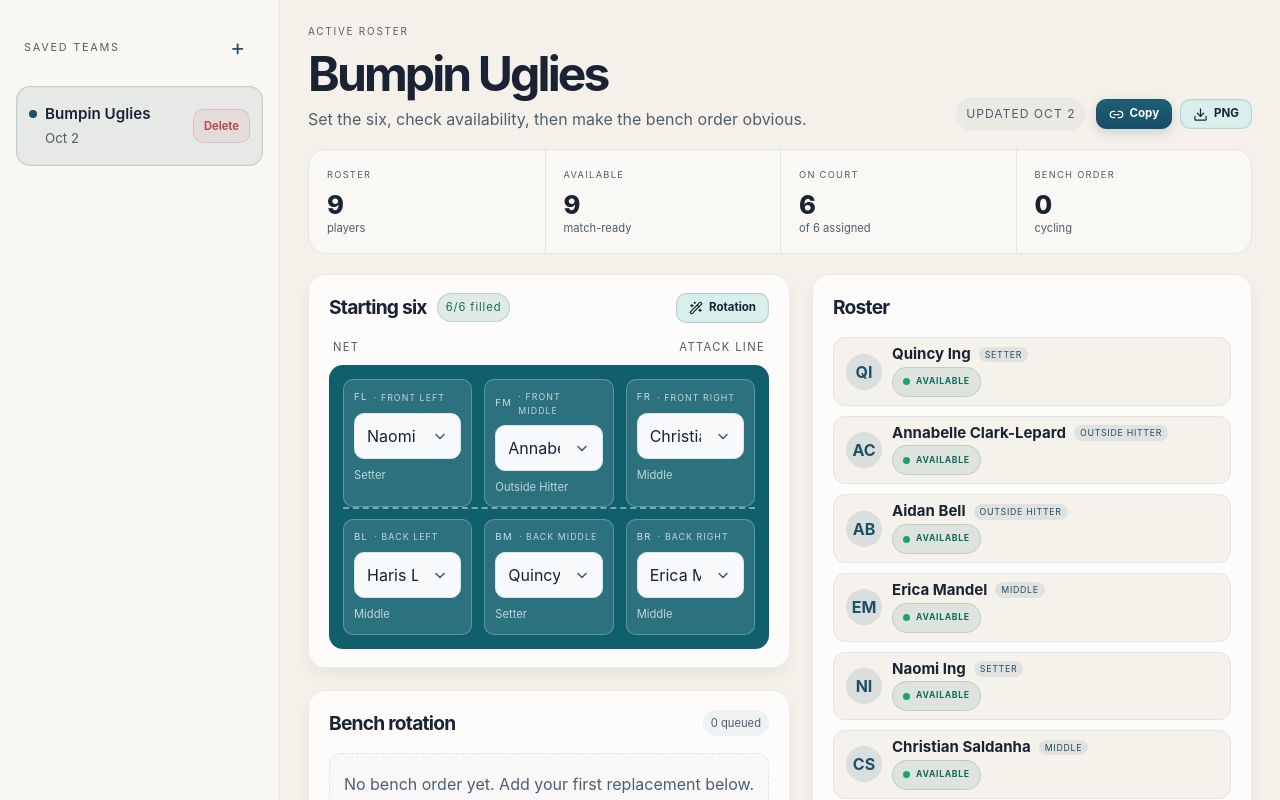
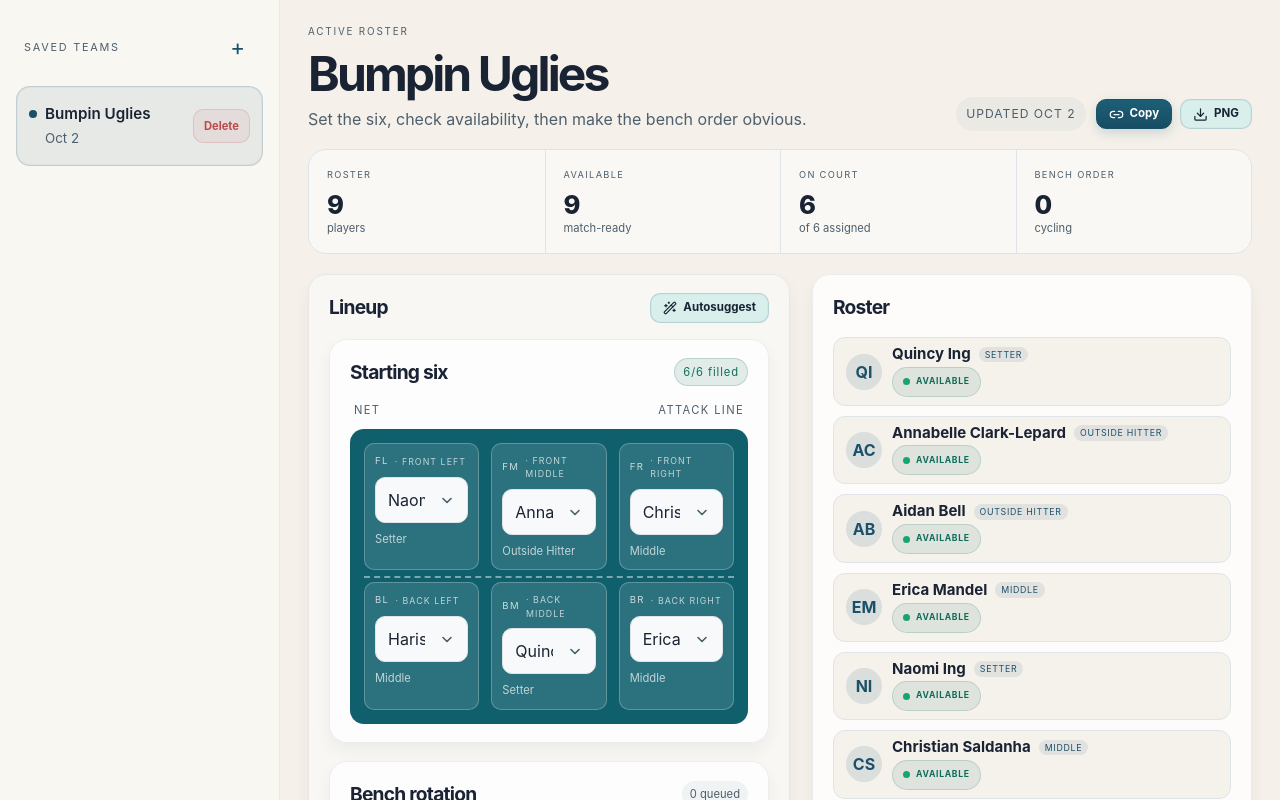
Before and after one commit to AnnabelleClarkLepard/Volleyball, a React (Vite) app: page / in a window 1280 px wide. Shown: the top 800 px of the page. Built offline with nearby package versions, Linux system fonts and the light colour scheme.

Commit message:
Refine lineup header layout and autosuggest CTA

```diff
--- a/src/App.tsx
+++ b/src/App.tsx
@@ -271,6 +271,16 @@ function App() {
   }, []);
 
   const selectedTeam = teams.find((team) => team.id === selectedTeamId) ?? teams[0] ?? null;
+  const [suggestionSeed, setSuggestionSeed] = useState(0);
+
+  useEffect(() => {
+    setSuggestionSeed(0);
+  }, [selectedTeamId]);
+
+  const rotationSuggestion = useMemo(() => {
+    if (!selectedTeam) return null;
+    return generateSuggestions(selectedTeam, suggestionSeed)[0] ?? null;
+  }, [selectedTeam, suggestionSeed]);
 
   const clearSharedRotation = () => {
     const url = new URL(window.location.href);
@@ -434,6 +444,14 @@ function App() {
     updateTeam({ ...selectedTeam, lineup: suggestedLineup });
   };
 
+  const handleUseSuggestion = () => {
+    if (!selectedTeam) return;
+    const nextSuggestion = generateSuggestions(selectedTeam, suggestionSeed)[0] ?? null;
+    if (!nextSuggestion) return;
+    applySuggestedRotation(nextSuggestion);
+    setSuggestionSeed((current) => current + 1);
+  };
+
   if (sharedRotation) {
     return (
       <div className="app-shell share-shell">
@@ -553,7 +571,26 @@ function App() {
 
             <div className="board-grid">
               <div className="stack-col">
-                <CourtBoard team={selectedTeam} onAssign={onAssignPlayerToPosition} onApplySuggestion={applySuggestedRotation} />
+                <section className="lineup-card">
+                  <div className="panel-header lineup-header">
+                    <div className="header-row">
+                      <h3>Lineup</h3>
+                    </div>
+                    {selectedTeam.players.filter((player) => player.available).length >= POSITIONS.length && rotationSuggestion && (
+                      <button className="button secondary small-action" onClick={handleUseSuggestion} aria-label="Autosuggest lineup">
+                        <WandSparkles size={14} aria-hidden="true" />
+                        Autosuggest
+                      </button>
+                    )}
+                  </div>
+                  <div className="lineup-stack">
+                    <CourtBoard
+                      team={selectedTeam}
+                      onAssign={onAssignPlayerToPosition}
+                      onApplySuggestion={applySuggestedRotation}
+                      suggestion={rotationSuggestion}
+                      onUseSuggestion={handleUseSuggestion}
+                    />
                     <BenchPlan
                       team={selectedTeam}
                       onAdd={onAddBenchPlayer}
@@ -561,6 +598,8 @@ function App() {
                       onRemove={onRemoveBench}
                       onSetReplacement={onSetBenchReplacement}
                     />
+                  </div>
+                </section>
               </div>
               <RosterPanel team={selectedTeam} onAdd={addPlayer} onToggleAvailability={updatePlayer} onDelete={removePlayer} />
             </div>
@@ -857,43 +896,21 @@ function generateSuggestions(team: Team, seed = 0, rejectedKeys: string[] = [])
   return candidates;
 }
 
-function CourtBoard({ team, onAssign, onApplySuggestion }: { team: Team; onAssign: (position: CourtPosition, playerId: string) => void; onApplySuggestion: (lineup: Team['lineup']) => void; }) {
+function CourtBoard({ team, onAssign, onApplySuggestion, suggestion, onUseSuggestion }: { team: Team; onAssign: (position: CourtPosition, playerId: string) => void; onApplySuggestion: (lineup: Team['lineup']) => void; suggestion: Team['lineup'] | null; onUseSuggestion: () => void; }) {
   const available = team.players.filter((player) => player.available);
   const playerById = new Map(team.players.map((player) => [player.id, player]));
-  const [suggestionSeed, setSuggestionSeed] = useState(0);
-
-  useEffect(() => {
-    setSuggestionSeed(0);
-  }, [team.id]);
-
-  const suggestion = useMemo(() => generateSuggestions(team, suggestionSeed)[0] ?? null, [team, suggestionSeed]);
-
-  const handleUseSuggestion = () => {
-    const nextSuggestion = generateSuggestions(team, suggestionSeed)[0] ?? null;
-    if (!nextSuggestion) return;
-    onApplySuggestion(nextSuggestion);
-    setSuggestionSeed((current) => current + 1);
-  };
 
   return (
     <section className="panel-card">
       <div className="panel-header court-header">
         <div className="header-row court-header-title">
           <h3>Starting six</h3>
+        </div>
         <span
           className={`court-filled-badge ${team.lineup.positions.filter((assignment) => assignment.playerId).length === POSITIONS.length ? 'full' : ''}`}
         >
           {team.lineup.positions.filter((assignment) => assignment.playerId).length}/6 filled
         </span>
-        </div>
-        <div className="court-header-actions">
-          {available.length >= POSITIONS.length && suggestion && (
-            <button className="button secondary small-action" onClick={handleUseSuggestion} aria-label="Suggest rotation">
-              <WandSparkles size={14} aria-hidden="true" />
-              Rotation
-            </button>
-          )}
-        </div>
       </div>
 
       <div className="court-axis">
--- a/src/styles.css
+++ b/src/styles.css
@@ -697,6 +697,7 @@ select,
   gap: 10px;
   min-width: 0;
   flex-wrap: wrap;
+  margin-right: auto;
 }
 
 .court-header-actions {
@@ -775,6 +776,28 @@ select,
   display: flex;
   flex-direction: column;
   gap: 22px;
+}
+
+.lineup-card {
+  background: rgba(255, 255, 255, 0.42);
+  border: 1px solid rgba(32, 52, 66, 0.08);
+  border-radius: var(--radius-xl);
+  box-shadow: var(--shadow-soft);
+  padding: 18px 20px;
+  min-width: 0;
+  width: 100%;
+  max-width: 100%;
+}
+
+.lineup-header {
+  margin-bottom: 14px;
+  justify-content: space-between;
+}
+
+.lineup-stack {
+  display: flex;
+  flex-direction: column;
+  gap: 18px;
 }
 
 .panel-card {
```
Lines whose indentation alone changed are shown as unchanged.
